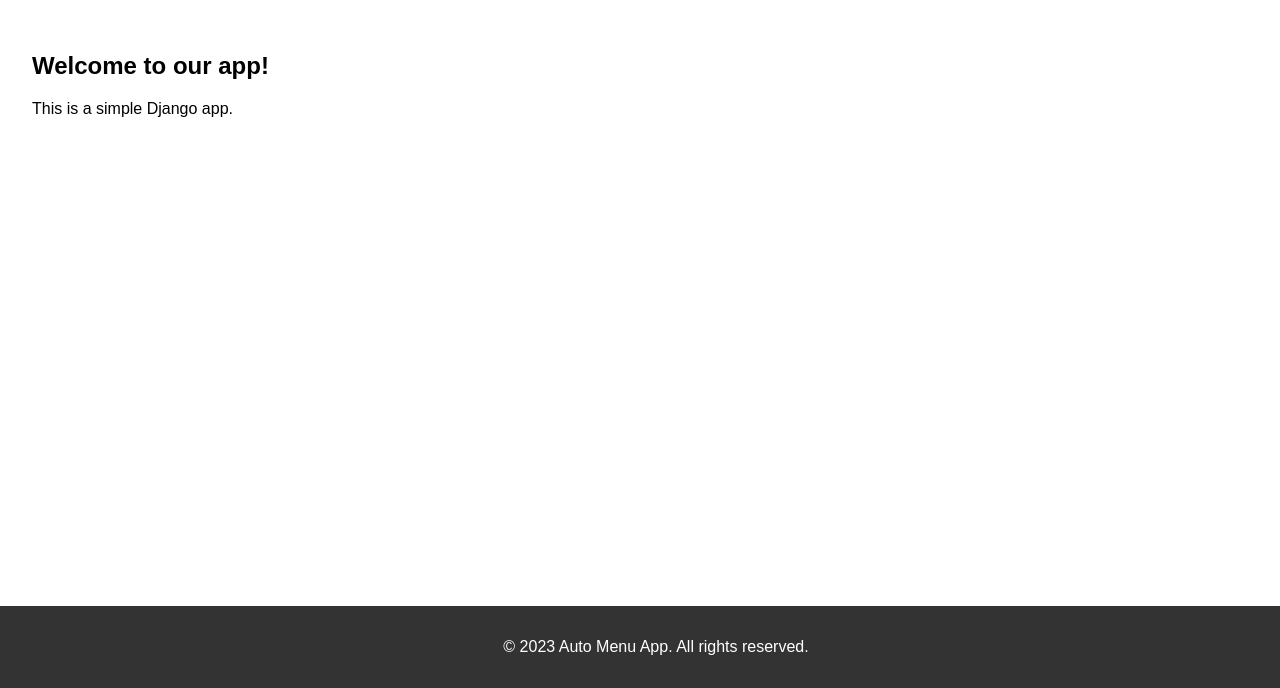
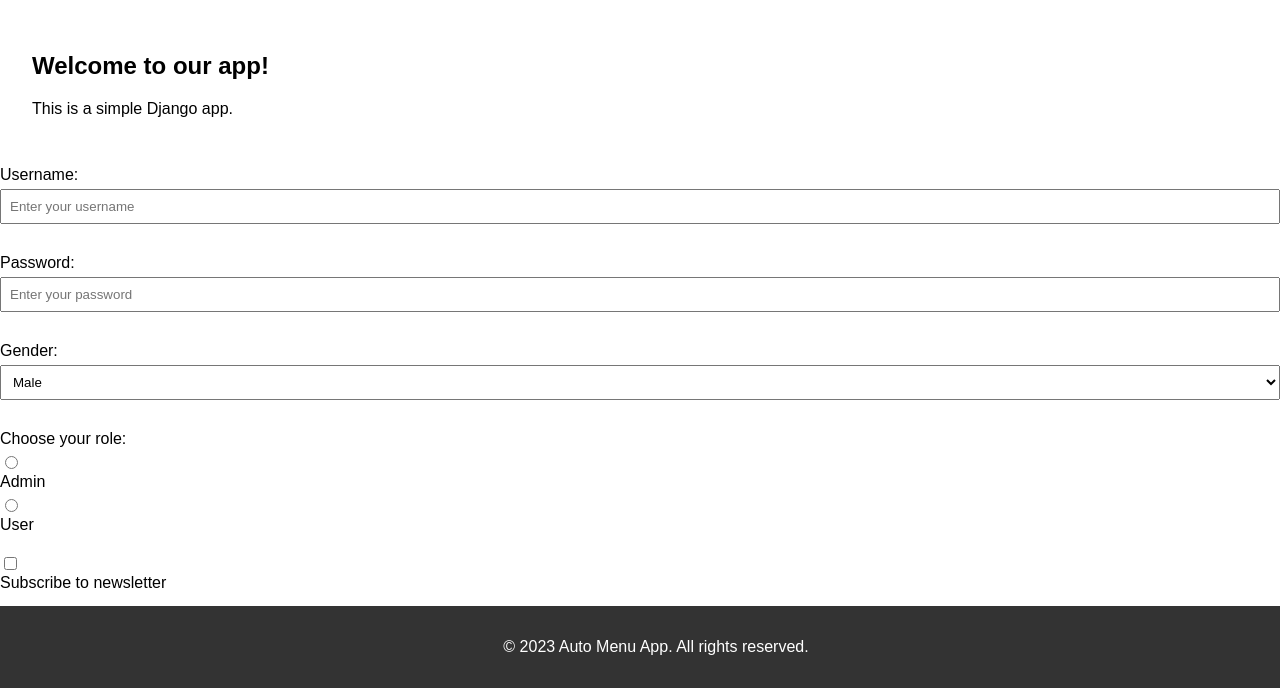
Before and after one commit to babayuuki21/auto_menu, a Django app: page / in a window 1280 px wide. Shown: the part 112-800 px from the top of the page. Run offline with Django 4.2, Linux system fonts and the light colour scheme.

Commit message:
いろいろな要素やCSS追加

```diff
--- a/menu_project/menu_app/static/css/style.css
+++ b/menu_project/menu_app/static/css/style.css
@@ -26,3 +26,34 @@ footer {
     bottom: 0;
     width: 100%;
 }
+
+.form-group {
+    margin-bottom: 20px;
+}
+
+label {
+    display: block;
+    margin-bottom: 5px;
+}
+
+input[type="text"],
+input[type="password"],
+select {
+    width: 100%;
+    padding: 8px;
+    box-sizing: border-box;
+    margin-bottom: 10px;
+}
+
+input[type="checkbox"],
+input[type="radio"] {
+    margin-right: 5px;
+}
+
+button {
+    padding: 10px;
+    background-color: #4caf50;
+    color: white;
+    border: none;
+    cursor: pointer;
+}
--- a/menu_project/menu_app/templates/menu_app/index.html
+++ b/menu_project/menu_app/templates/menu_app/index.html
@@ -2,6 +2,7 @@
 
 <!DOCTYPE html>
 <html lang="en">
+
 <head>
     <meta charset="UTF-8">
     <meta name="viewport" content="width=device-width, initial-scale=1.0">
@@ -9,6 +10,7 @@
     {% load static %}
     <link rel="stylesheet" href="{% static 'css/style.css' %}">
 </head>
+
 <body>
     <header>
         <h1>Auto Menu App</h1>
@@ -21,8 +23,42 @@
         </section>
     </main>
 
+    <div class="form-group">
+        <label for="username">Username:</label>
+        <input type="text" id="username" name="username" placeholder="Enter your username">
+    </div>
+
+    <div class="form-group">
+        <label for="password">Password:</label>
+        <input type="password" id="password" name="password" placeholder="Enter your password">
+    </div>
+
+    <div class="form-group">
+        <label for="gender">Gender:</label>
+        <select id="gender" name="gender">
+            <option value="male">Male</option>
+            <option value="female">Female</option>
+            <option value="other">Other</option>
+        </select>
+    </div>
+
+    <div class="form-group">
+        <label>Choose your role:</label>
+        <input type="radio" id="admin" name="role" value="admin">
+        <label for="admin">Admin</label>
+        <input type="radio" id="user" name="role" value="user">
+        <label for="user">User</label>
+    </div>
+
+    <div class="form-group">
+        <input type="checkbox" id="subscribe" name="subscribe">
+        <label for="subscribe">Subscribe to newsletter</label>
+    </div>
+
+    <button type="submit">Submit</button>
     <footer>
         <p>&copy; 2023 Auto Menu App. All rights reserved.</p>
     </footer>
 </body>
+
 </html>
```
